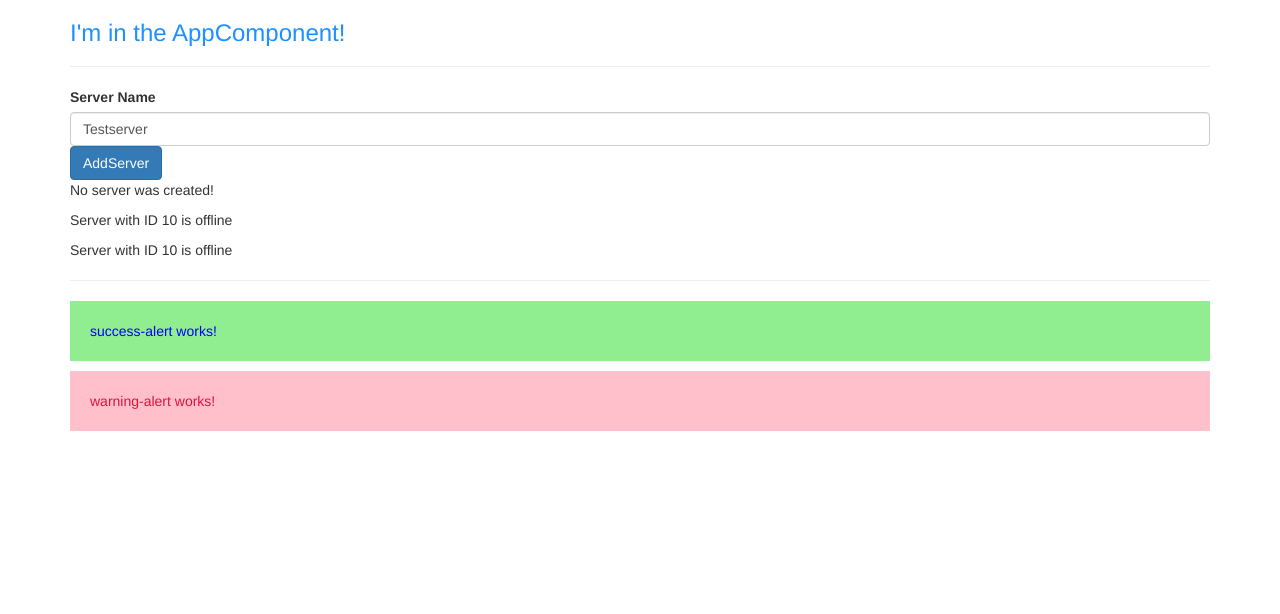
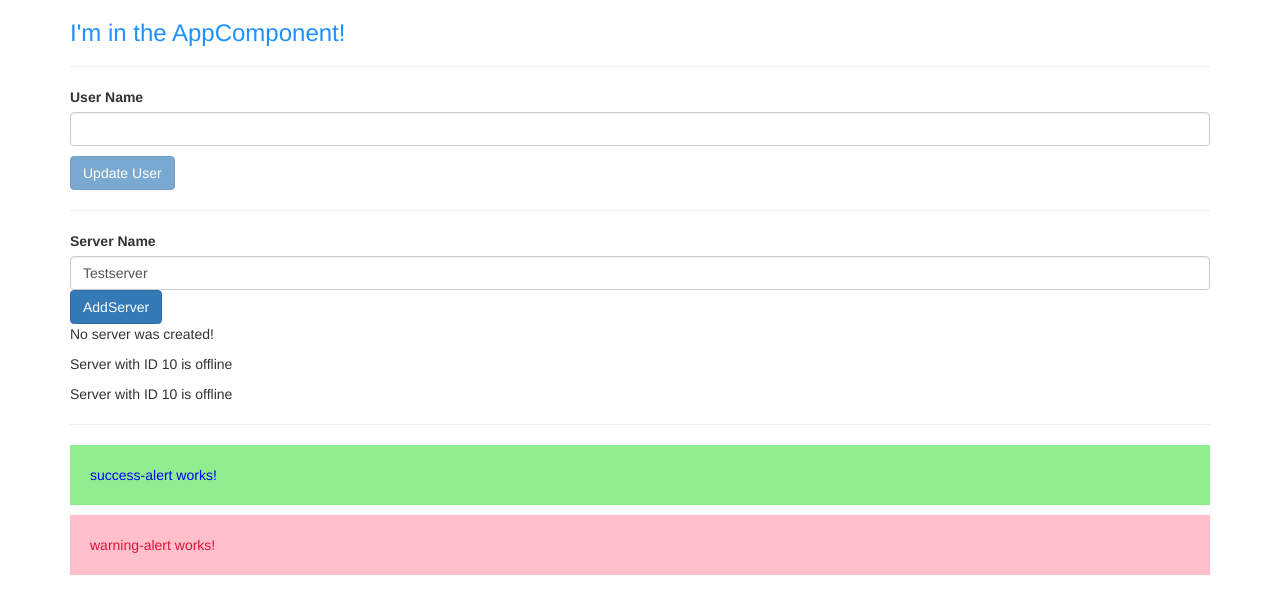
Before and after one commit to DaneCooper205/my-second-app, an Angular app: page / in a window 1280 px wide. Shown: the top 614 px of the page. Built offline with nearby package versions, Linux system fonts and the light colour scheme.

Commit message:
Adding userName field ( my version)

```diff
--- a/src/app/servers/servers.component.html
+++ b/src/app/servers/servers.component.html
@@ -1,3 +1,14 @@
+<label>User Name</label>
+<input
+type="text"
+class="form-control"
+[(ngModel)]="userName">
+<p>{{ userName }}</p>
+<button
+    class="btn btn-primary"
+    [disabled]="( this.userName.trim().length <1)"
+    (click)="onUpdateUser()">Update User</button>
+<hr>
 <label>Server Name</label>
 <!--<input
     type="text"
@@ -8,6 +19,7 @@
     class="form-control"
     [(ngModel)]="serverName">
 <!-- <p>{{ serverName }}</p> -->
+
 <button
     class="btn btn-primary"
     [disabled]="!allowNewServer"
--- a/src/app/servers/servers.component.ts
+++ b/src/app/servers/servers.component.ts
@@ -10,6 +10,8 @@ export class ServersComponent implements OnInit{
   allowNewServer = false;
   serverCreationStatus = 'No server was created!';
   serverName = 'Testserver';
+  userName ='';
+
   constructor(){
     setTimeout(()=>{
       this.allowNewServer = true;
@@ -24,4 +26,7 @@ export class ServersComponent implements OnInit{
   onUpdateServerName(event: any){
     this.serverName = (<HTMLInputElement>event.target).value;
   }
+  onUpdateUser() {
+    this.userName = '';
+  }
 }
```
